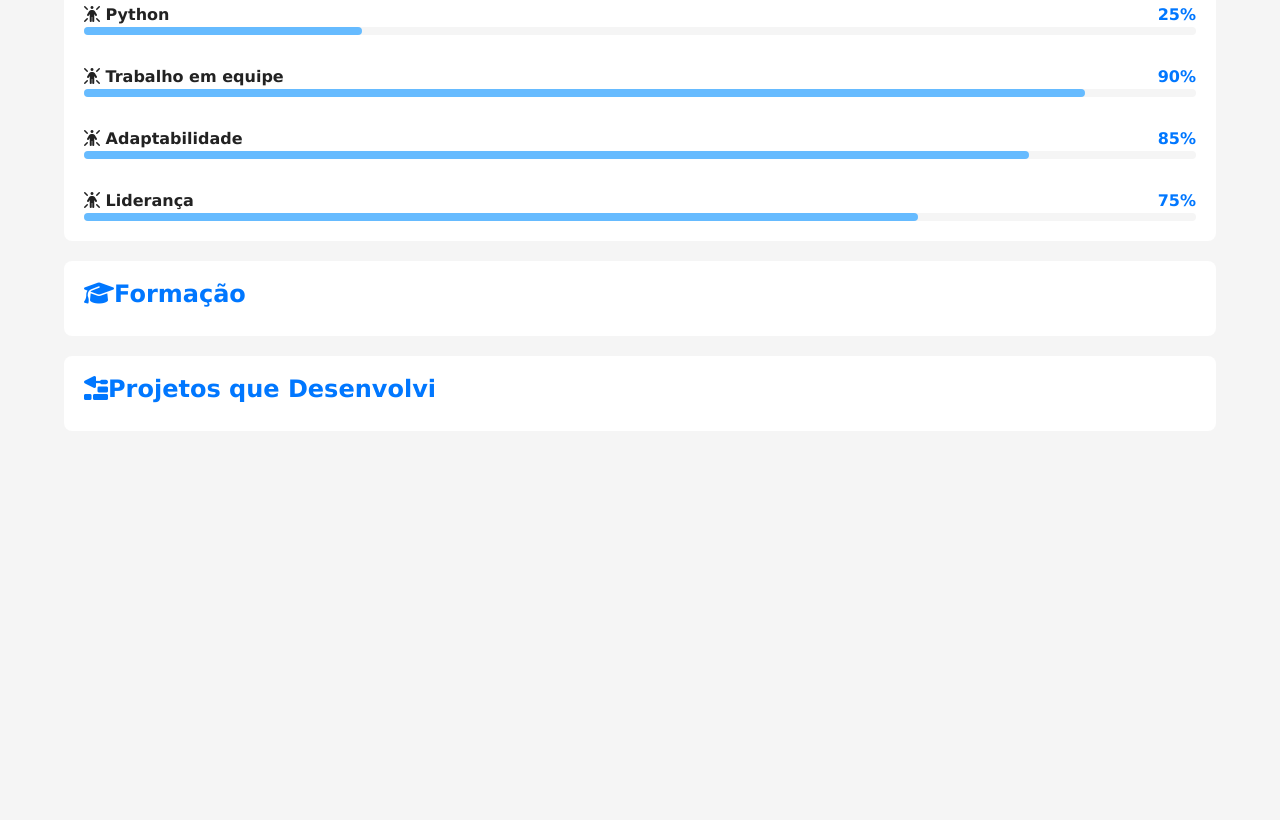
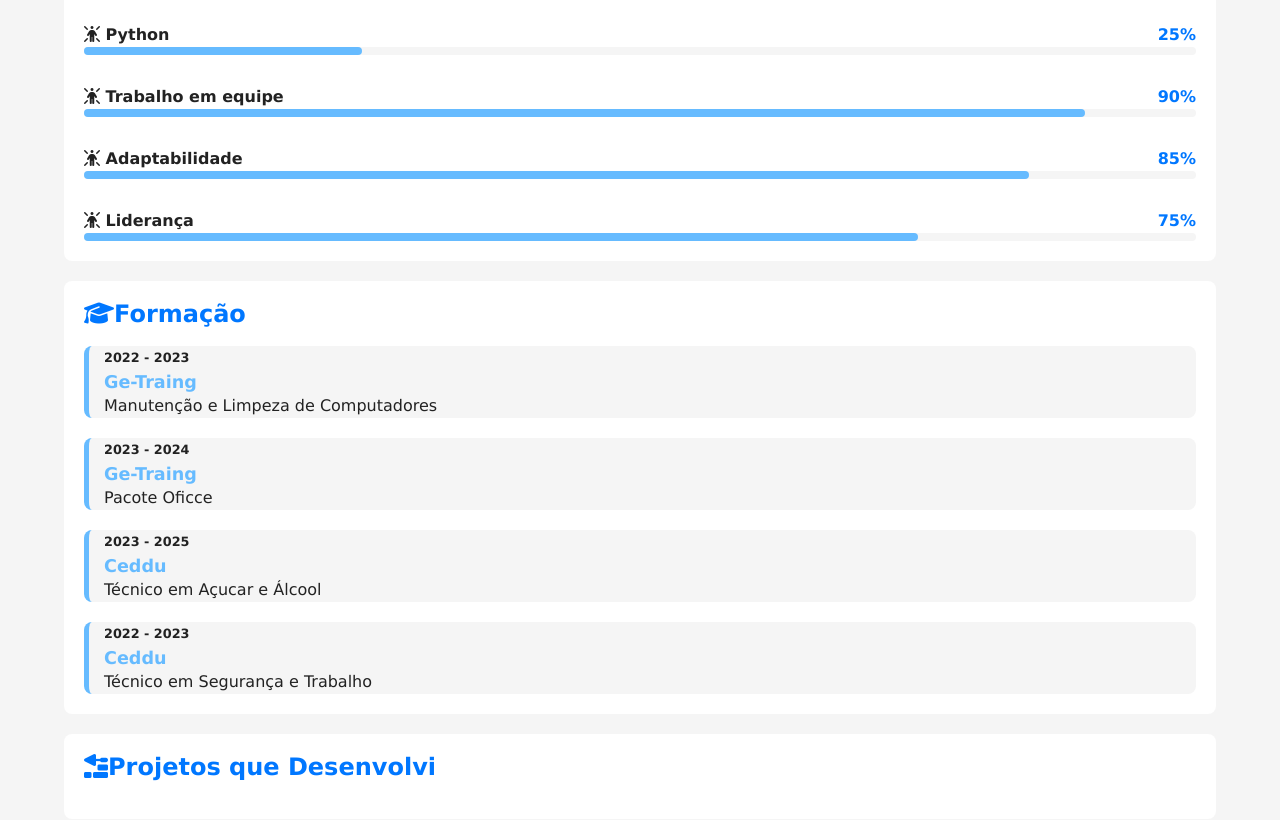
Before and after one commit to jhonnatas22/projeto-portfolio, a plain HTML site: page index.html in a window 1280 px wide. Shown: the part 1232-2052 px from the top of the page. Before the commit the page ends 1683 px from the top, so only its background shows below. Drawn offline with Linux system fonts and the light colour scheme.

Commit message:
area de informaçao

```diff
--- a/estilos/style.css
+++ b/estilos/style.css
@@ -124,7 +124,7 @@ article {
 
 article h2 {
   color: var(--destaque);
-  margin-bottom: 10px;
+  margin-bottom: 20px;
 }
 
 .video-container {
@@ -178,6 +178,37 @@ article h2 {
   border-radius: 4px;
 }
 
+#formacao-container {
+  display: flex;
+  flex-direction: column-reverse;
+  gap: 20px;
+}
+
+#formacao-container .curso {
+  background-color: var(--fundo-principal);
+  border-radius: 8px;
+  border-left: 5px solid var(--destaque-inverso);
+  padding-left: 15px;
+  transition: border-width 0.5s, border-width 0.5s;
+}
+
+#formacao-container .curso:hover {
+  border-left-width: 15px;
+  border-color: var(--destaque);
+  cursor: pointer;
+}
+
+#formacao-container .periodo {
+  font-size: 0.8em;
+  font-weight: bold;
+  color: var(--texto);
+}
+
+#formacao-container .instituicao {
+  color: var(--destaque-inverso);
+  font-size: 1.1em;
+}
+
 @media screen and (min-width: 768px) {
   #skills-container {
     grid-template-columns: 2fr ;
--- a/index.html
+++ b/index.html
@@ -176,6 +176,33 @@
         </article> <!-- Fim article#sklls-->
         <article id="formacao">
             <h2><i class="fa-solid fa-graduation-cap"></i>Formação</h2>
+
+            <div id="formacao-container">
+                <div class="curso">
+                    <p class="periodo">2022 - 2023</p>
+                    <h3 class="instituicao">Ceddu</h3>
+                    <p class="titulacao">Técnico em Segurança e Trabalho</p>
+                </div>
+
+                  <div class="curso">
+                    <p class="periodo">2023 - 2025</p>
+                    <h3 class="instituicao">Ceddu</h3>
+                    <p class="titulacao">Técnico em Açucar e Álcool</p>
+                </div>
+
+                  <div class="curso">
+                    <p class="periodo">2023 - 2024</p>
+                    <h3 class="instituicao">Ge-Traing</h3>
+                    <p class="titulacao">Pacote Oficce</p>
+                </div>
+
+             <div class="curso">
+                    <p class="periodo">2022 - 2023</p>
+                    <h3 class="instituicao">Ge-Traing</h3>
+                    <p class="titulacao">Manutenção e Limpeza de Computadores</p>
+                </div>
+            </div>
+            </div>
         </article> <!-- Fim article#formação-->
         <article id="projetos">
             <h2><i class="fa-solid fa-trowel-bricks"></i>Projetos que Desenvolvi</h2>
```
